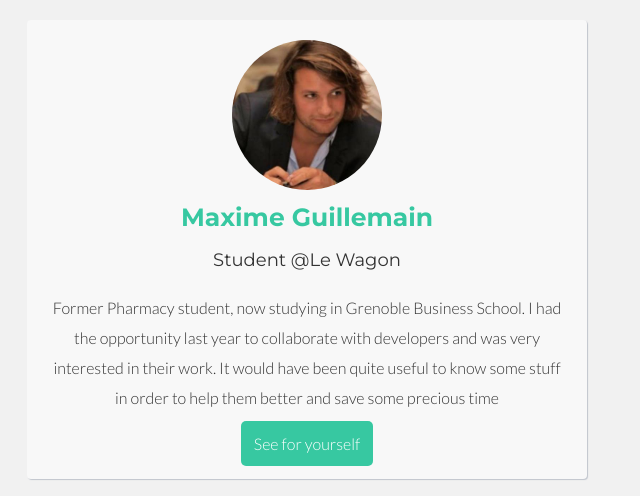
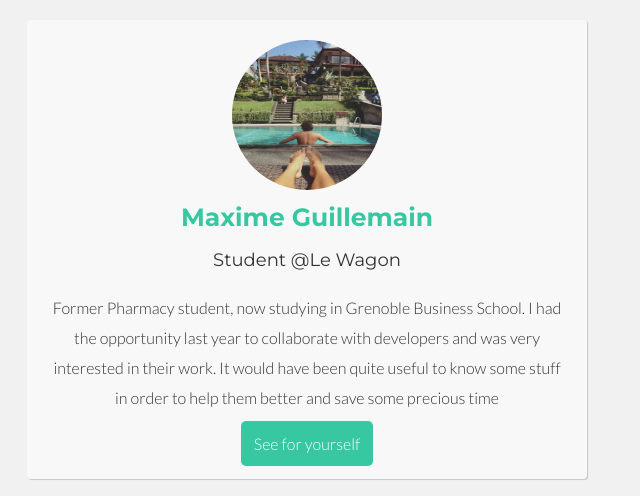
Before and after one commit to maxgui/profile, a plain HTML site: page index.html in a window 1280 px wide. Shown: the top 496 px of the page, without its empty margins (333-973 px from the left). Drawn offline with Linux system fonts and the light colour scheme.

Commit message:
profile pic changed

```diff
--- a/index.html
+++ b/index.html
@@ -10,7 +10,7 @@
   <body>
     <div class='container'>
       <div class='card text-center'>
-        <img src="images/Photo.jpg" alt="Max" class="img-circle" ='img-circle'>
+        <img src="images/max.jpg" alt="Max" class="img-circle" ='img-circle'>
         <h1>Maxime Guillemain</h1>
         <h2>Student @Le Wagon</h2>
         <p>Former Pharmacy student, now studying in Grenoble Business School. I had the opportunity last year to collaborate with developers and was very interested in their work. It would have been quite useful to know some stuff in order to help them better and save some precious time</p>
```
Also changed, not shown: images/max.jpg (added).
